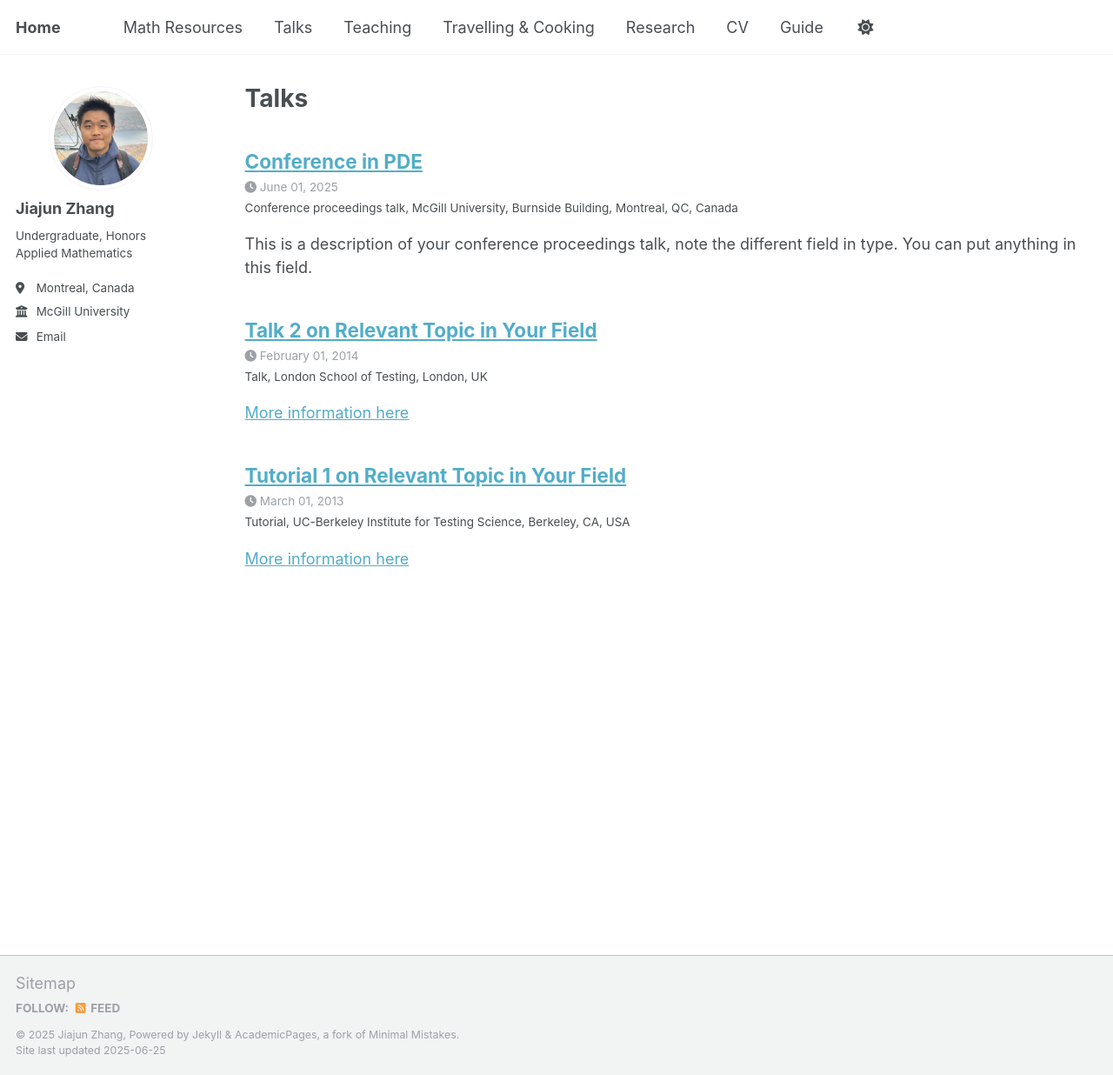
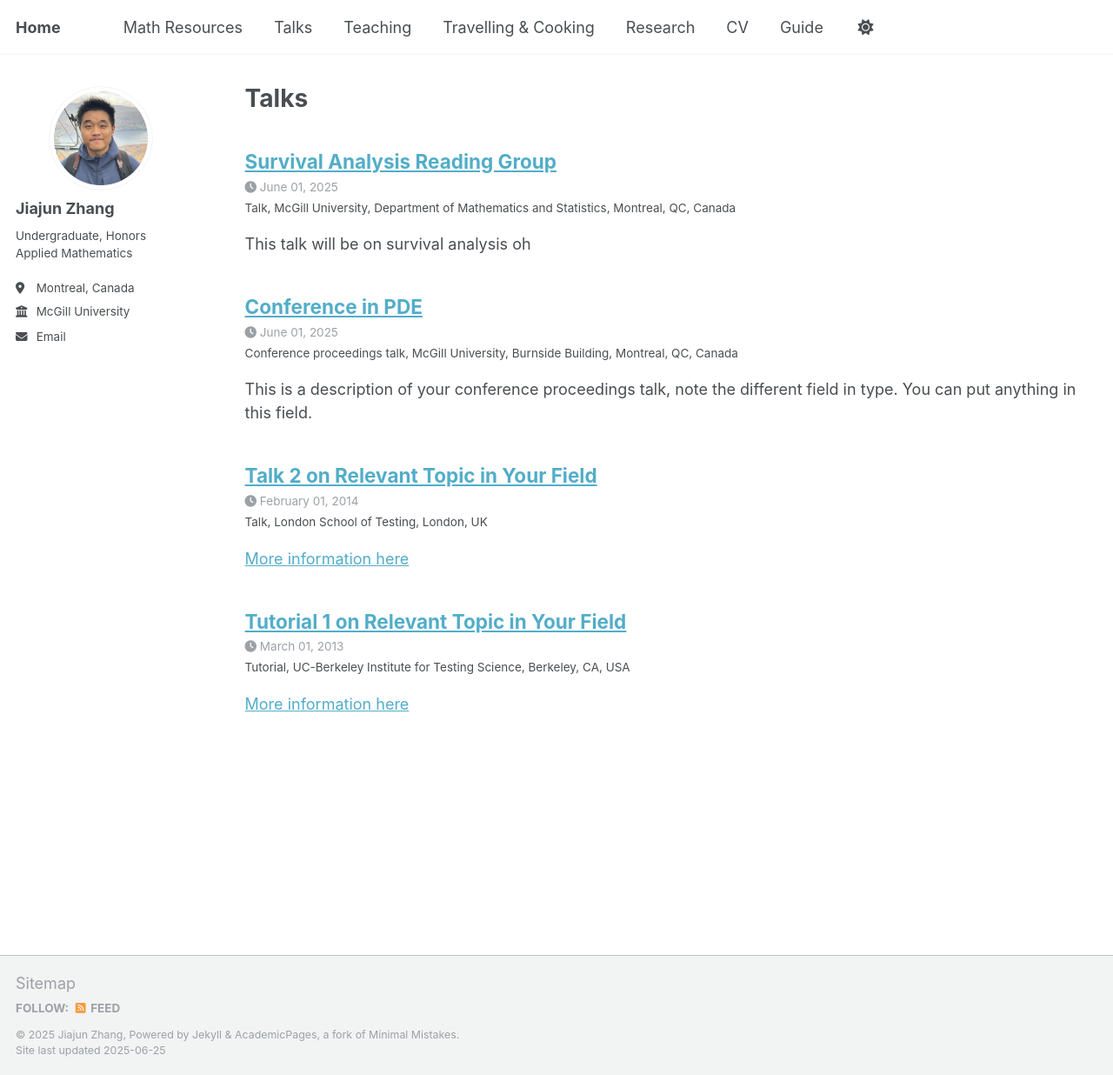
Before and after one commit to JohanssonRein/JohanssonRein.github.io, a Jekyll site: the page built from _pages/talks.html, in a window 1280 px wide and 1236 px high. Shown: the whole window at 87% size. Built offline with Jekyll 4.4.1, drawn with Linux system fonts in a browser that asks for light colours; a file with an impossible date is left out.

Commit message:
Update 2025-06-01-survivalanalysis.md

```diff
--- a/_talks/2025-06-01-survivalanalysis.md
+++ b/_talks/2025-06-01-survivalanalysis.md
@@ -5,7 +5,7 @@ type: "Talk"
 layout: single
 permalink: /talks/2025-06-01-survivalanalysis
 venue: "McGill University, Department of Mathematics and Statistics"
-date: Summer 2025
+date: 2025-06-01
 location: "Montreal, QC, Canada"
 ---
 
```
